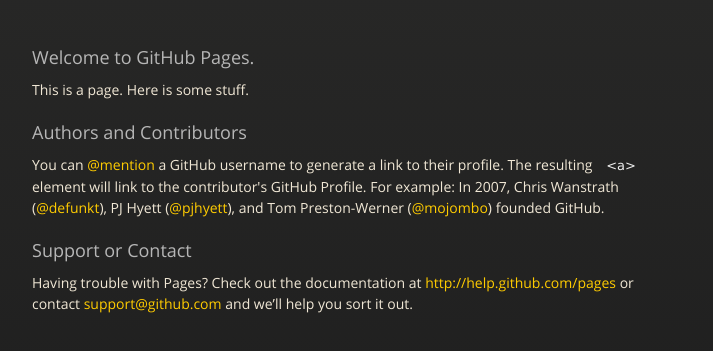
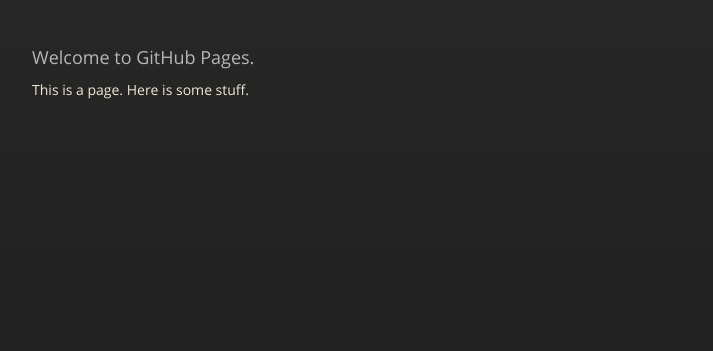
Before and after one commit to dulciehead/dulciehead.github.io, a plain HTML site: page index.html in a window 1280 px wide. Shown: the part 179-530 px from the top of the page, without its empty margins (283-996 px from the left). Drawn offline with nearby package versions, Linux system fonts and the light colour scheme.

Commit message:
Removed More Stuff

```diff
--- a/index.html
+++ b/index.html
@@ -32,16 +32,6 @@
 <a name="welcome-to-github-pages" class="anchor" href="#welcome-to-github-pages"><span class="octicon octicon-link"></span></a>Welcome to GitHub Pages.</h3>
 
 <p>This is a page. Here is some stuff. </p>
-
-<h3>
-<a name="authors-and-contributors" class="anchor" href="#authors-and-contributors"><span class="octicon octicon-link"></span></a>Authors and Contributors</h3>
-
-<p>You can <a href="https://github.com/blog/821" class="user-mention">@mention</a> a GitHub username to generate a link to their profile. The resulting <code>&lt;a&gt;</code> element will link to the contributor's GitHub Profile. For example: In 2007, Chris Wanstrath (<a href="https://github.com/defunkt" class="user-mention">@defunkt</a>), PJ Hyett (<a href="https://github.com/pjhyett" class="user-mention">@pjhyett</a>), and Tom Preston-Werner (<a href="https://github.com/mojombo" class="user-mention">@mojombo</a>) founded GitHub.</p>
-
-<h3>
-<a name="support-or-contact" class="anchor" href="#support-or-contact"><span class="octicon octicon-link"></span></a>Support or Contact</h3>
-
-<p>Having trouble with Pages? Check out the documentation at <a href="http://help.github.com/pages">http://help.github.com/pages</a> or contact <a href="mailto:support@github.com">support@github.com</a> and we’ll help you sort it out.</p>
       </section>
 
     </div>
```
